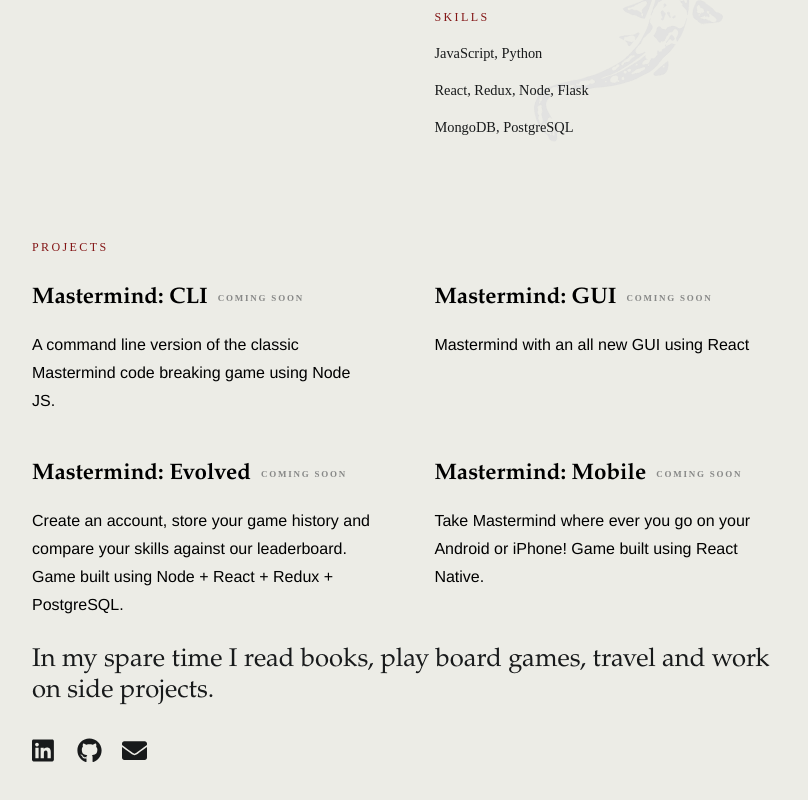
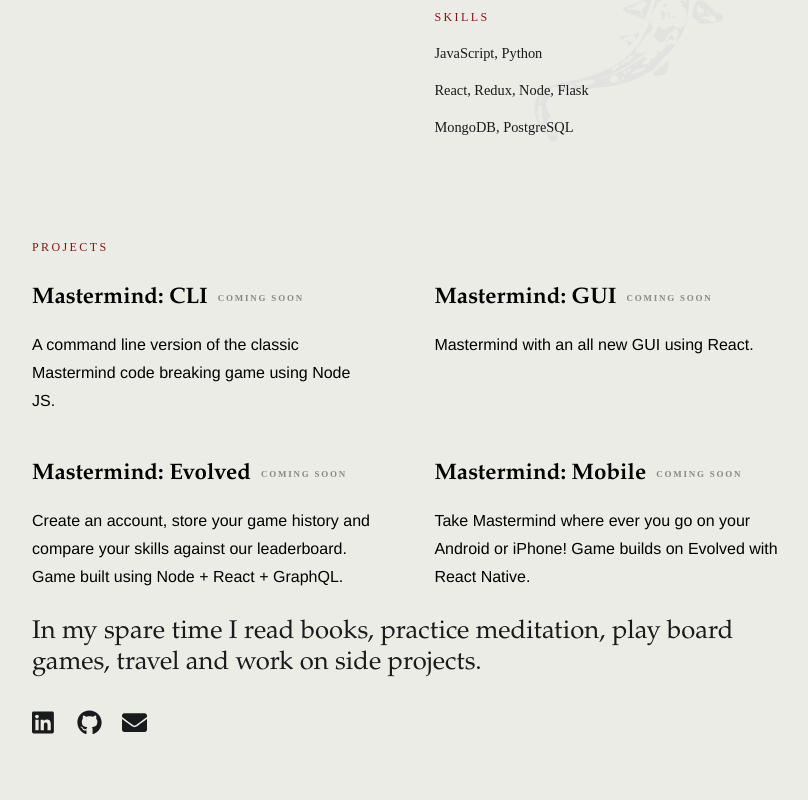
Before and after one commit to xprmnts/blog-v1, a React (Create React App) app: page / in a window 1280 px wide. Shown: the part 760-1560 px from the top of the page, without its empty margins (228-1036 px from the left). Built offline with nearby package versions, Linux system fonts and the light colour scheme.

Commit message:
updated footer description and description of projects

```diff
--- a/src/components/Footer.js
+++ b/src/components/Footer.js
@@ -9,8 +9,8 @@ const Footer = () => {
             <div className='container'>
                 <div className='small'>
                     <h3>
-                        In my spare time I read books, play board games, travel
-                        and work on side projects.
+                        In my spare time I read books, practice meditation, play
+                        board games, travel and work on side projects.
                     </h3>
                     <div className='social'>
                         <ul>
--- a/src/content/projects.json
+++ b/src/content/projects.json
@@ -6,17 +6,17 @@
     },
     "2":{
         "title" : "Mastermind: GUI",
-        "description" : "Mastermind with an all new GUI using React",
+        "description" : "Mastermind with an all new GUI using React.",
         "comingSoon" : "true"
     },
     "3":{
         "title" : "Mastermind: Evolved",
-        "description" : "Create an account, store your game history and compare your skills against our leaderboard. Game built using Node + React + Redux + PostgreSQL.",
+        "description" : "Create an account, store your game history and compare your skills against our leaderboard. Game built using Node + React + GraphQL.",
         "comingSoon" : "true"
     },
     "4":{
         "title" : "Mastermind: Mobile",
-        "description" : "Take Mastermind where ever you go on your Android or iPhone! Game built using React Native.",
+        "description" : "Take Mastermind where ever you go on your Android or iPhone! Game builds on Evolved with React Native.",
         "comingSoon" : "true"
     }
 }
```
